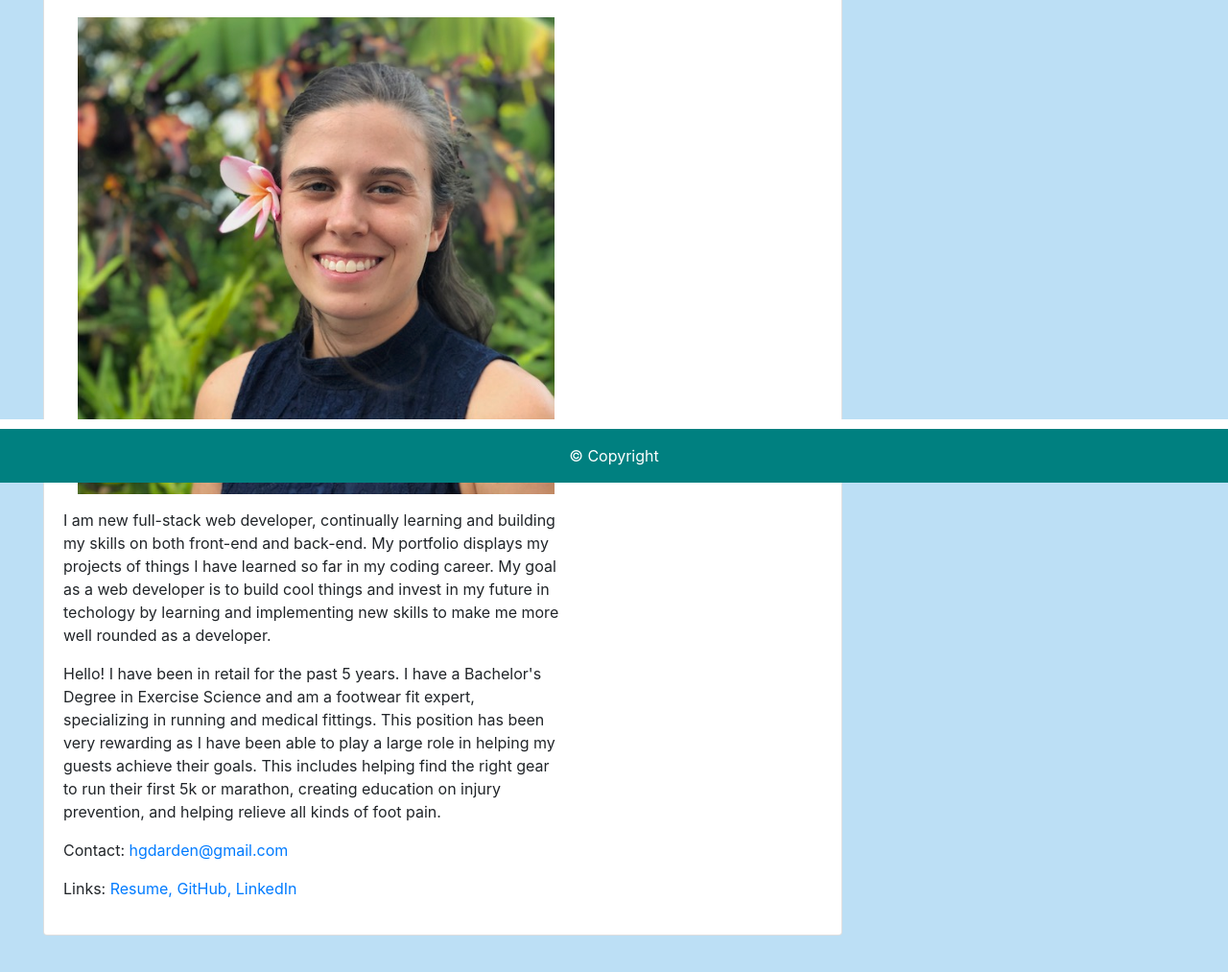
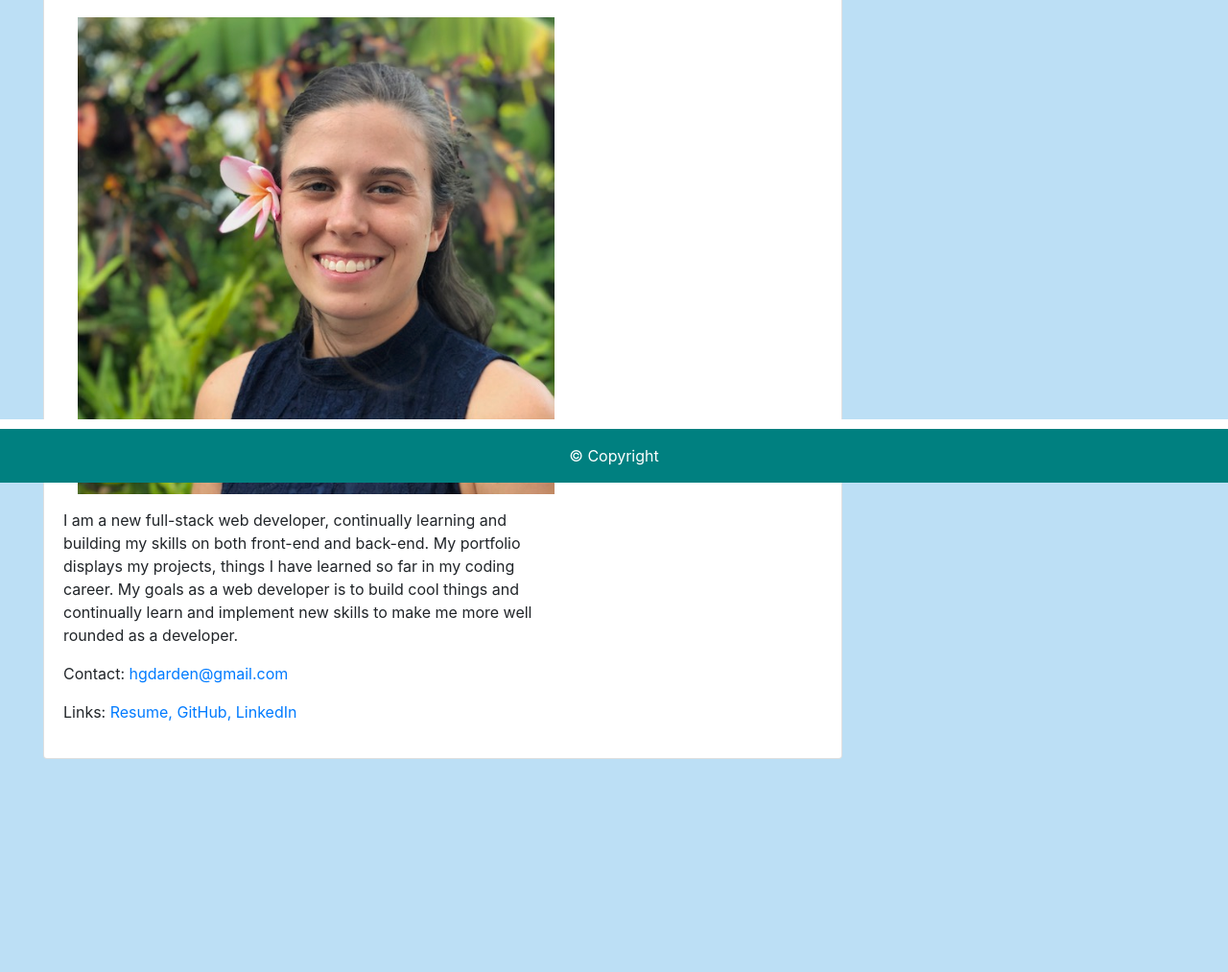
Before and after one commit to hdarden/hw-responsive-portfolio, a plain HTML site: page index.html in a window 1280 px wide. Shown: the part 297-1310 px from the top of the page at 96% size. After the commit the page ends 1232 px from the top, so only its background shows below. Drawn offline with nearby package versions, Linux system fonts and the light colour scheme.

Commit message:
updating index content

```diff
--- a/index.html
+++ b/index.html
@@ -101,17 +101,7 @@
                 class="img-fluid"
               />
 
-              <p>I am new full-stack web developer, continually learning and building my skills on both front-end and back-end. My portfolio displays my projects of things I have learned so far in my coding career. My goal as a web developer is to build cool things and invest in my future in techology by learning and implementing new skills to make me more well rounded as a developer.
-              </p>
-              <p>
-                Hello! I have been in retail for the past 5 years. I have a
-                Bachelor's Degree in Exercise Science and am a footwear fit
-                expert, specializing in running and medical fittings. This
-                position has been very rewarding as I have been able to play a
-                large role in helping my guests achieve their goals. This
-                includes helping find the right gear to run their first 5k or
-                marathon, creating education on injury prevention, and helping
-                relieve all kinds of foot pain.
+              <p>I am a new full-stack web developer, continually learning and building my skills on both front-end and back-end. My portfolio displays my projects, things I have learned so far in my coding career. My goals as a web developer is to build cool things and continually learn and implement new skills to make me more well rounded as a developer.
               </p>
               <p>Contact: <a href="mailto:">hgdarden@gmail.com</a></p>
                 Links: <a href="./Assets/Portfolio Resume.pdf">Resume, </a>
```
